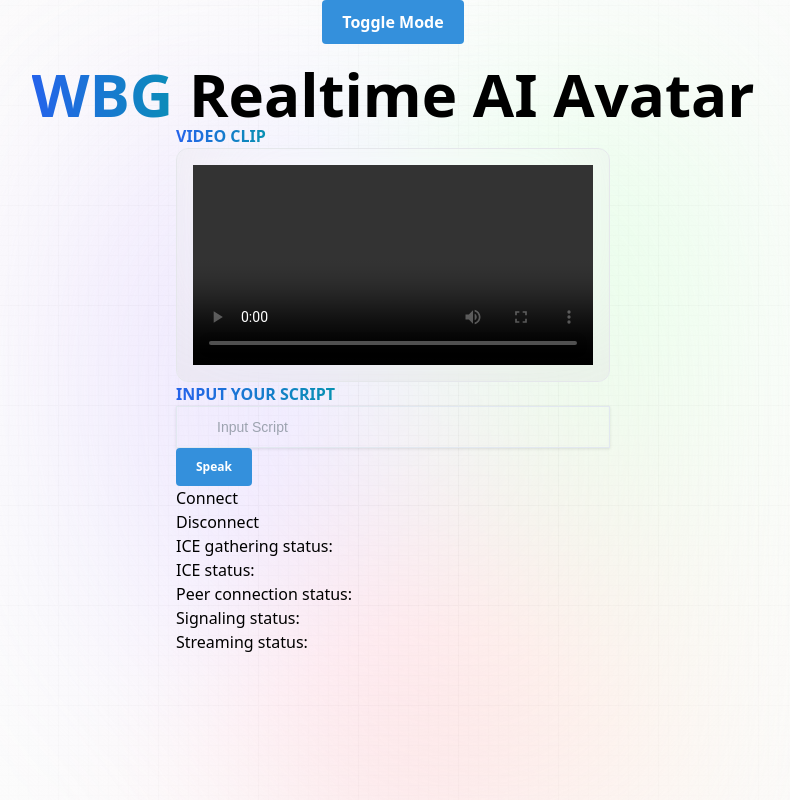
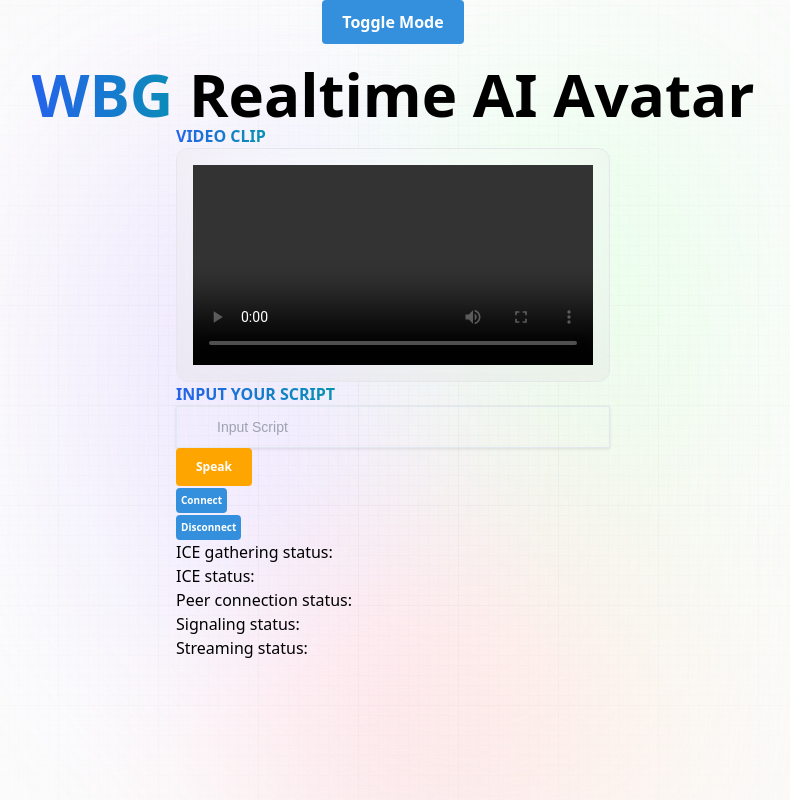
Before and after one commit to DukeJiang/ai_announcer, a React (Vite) app: page / in a window 1280 px wide. Shown: the whole page, without its empty margins (247-1037 px from the left). Built offline with nearby package versions, Linux system fonts and the light colour scheme; no server answers; a web font is replaced by a local one.

Commit message:
updated button styling

```diff
--- a/src/components/DID.jsx
+++ b/src/components/DID.jsx
@@ -356,7 +356,7 @@ const DID = () => {
             <section>
                 <button id="talk-button" type="button" onClick={handleTalk}
                     style={{
-                        backgroundColor: "#3490dc",
+                        backgroundColor: "orange",
                         color: "#ffffff",
                         padding: "10px 20px",
                         borderRadius: "4px",
@@ -371,8 +371,30 @@ const DID = () => {
             <section>
                 {/* <!-- added div#buttons --> */}
                 <div id="buttons">
-                    <button id="connect-button" type="button" onClick={handleCreateStream}>Connect</button><br />
-                    <button id="destroy-button" type="button" onClick={handleDeleteStream}>Disconnect</button>
+                    <button id="connect-button" type="button" onClick={handleCreateStream}
+                        style={{
+                            backgroundColor: "#3490dc",
+                            color: "#ffffff",
+                            padding: "5px 5px",
+                            borderRadius: "4px",
+                            fontSize: "10px",
+                            fontWeight: "bold",
+                            cursor: "pointer",
+                            outline: "none",
+                            border: "none",
+                          }}>Connect</button><br />
+                    <button id="destroy-button" type="button" onClick={handleDeleteStream}
+                        style={{
+                            backgroundColor: "#3490dc",
+                            color: "#ffffff",
+                            padding: "5px 5px",
+                            borderRadius: "4px",
+                            fontSize: "10px",
+                            fontWeight: "bold",
+                            cursor: "pointer",
+                            outline: "none",
+                            border: "none",
+                          }}>Disconnect</button>
                 </div>
 
                 {/* <!-- added div#status --> */}
```
